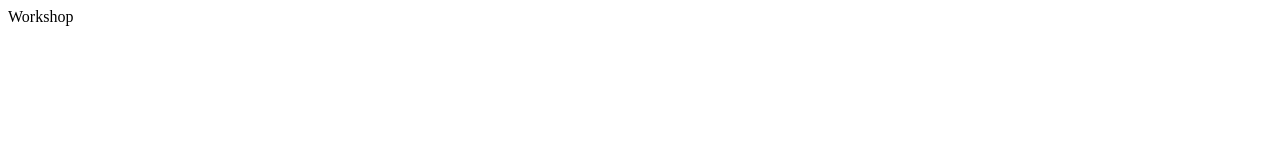
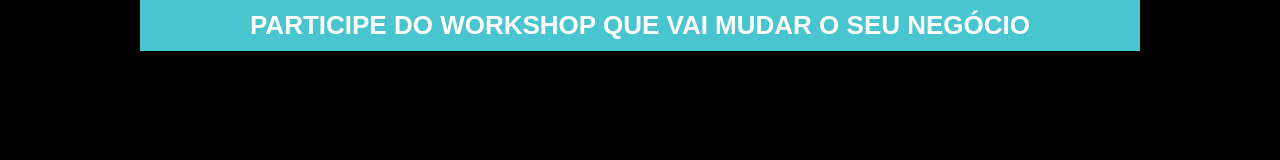
Before and after one commit to jobsonbarbosa/pagina-de-caputra, a plain HTML site: page index.html in a window 1280 px wide. Drawn offline with Linux system fonts and the light colour scheme.

Commit message:
criado o header da pagina

```diff
--- a/CSS/style.css
+++ b/CSS/style.css
@@ -0,0 +1,26 @@
+*{
+  margin: 0;
+  padding: 0;
+}
+
+body{
+  font-family: Arial, Helvetica, sans-serif;
+  background-color: black;
+}
+
+.container{
+  max-width: 1000px;
+  margin: auto;
+}
+
+header{
+  background-color: #48C5CE;
+  text-align: center;
+  color: white;
+  padding: 10px;
+}
+
+.title{
+  font-size: 26px;
+  text-transform: uppercase;
+}
--- a/index.html
+++ b/index.html
@@ -4,10 +4,16 @@
   <meta charset="UTF-8">
   <meta http-equiv="X-UA-Compatible" content="IE=edge">
   <meta name="viewport" content="width=device-width, initial-scale=1.0">
-  <link rel="icon" href="./img/ico.png" type="image/png"
+  <link rel="icon" href="./img/ico.png" type="image/png">
+  <link rel="stylesheet" href="./CSS/style.css">
   <title>Workshop</title>
 </head>
 <body>
 
+  <div class="container">
+    <header>
+      <h1 class="title">Participe do Workshop que vai mudar o seu negócio</h1>
+    </header>
+</div>
 </body>
 </html>
```
